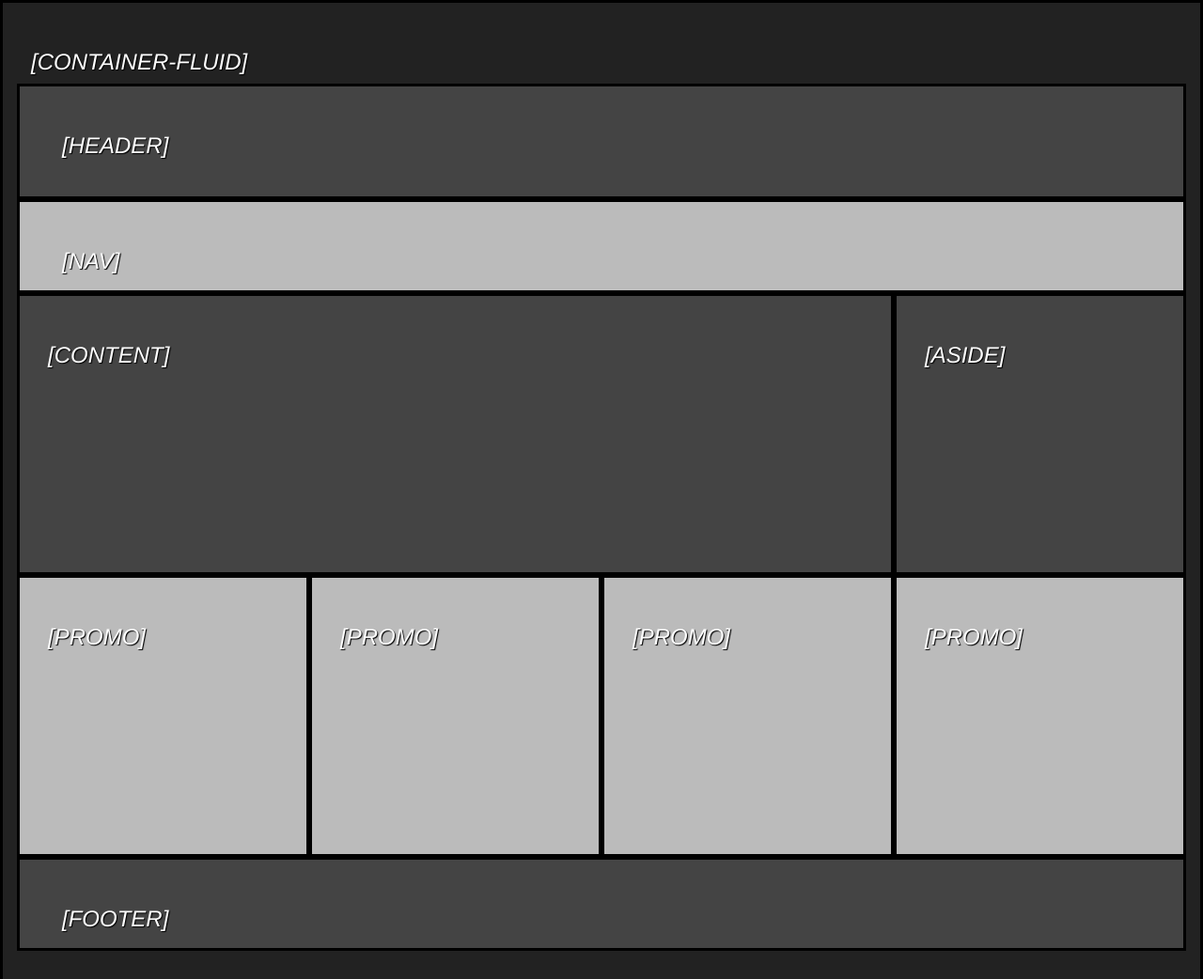
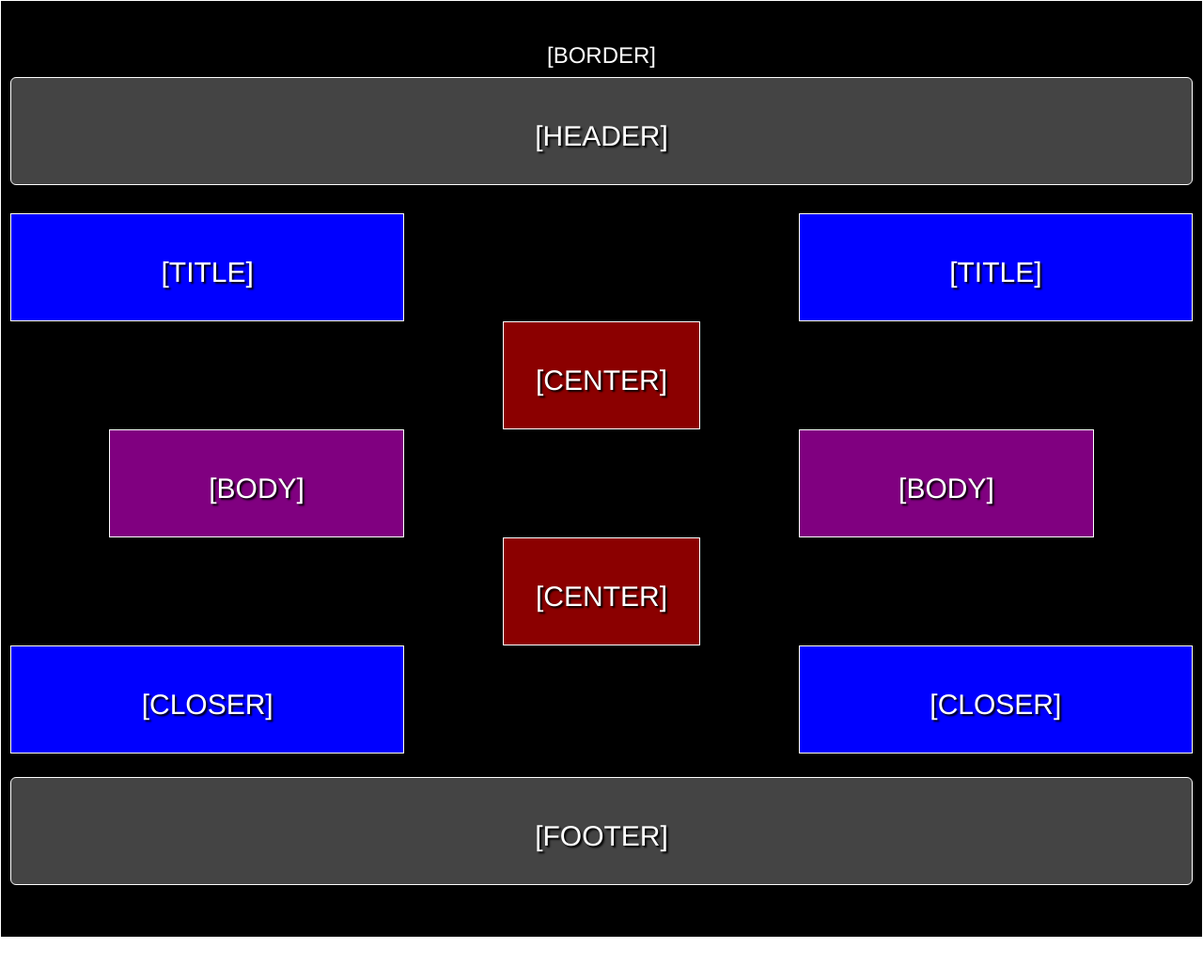
Before and after one commit to jsdarrell21/day-2, a plain HTML site: page index.html in a window 1280 px wide. Shown: the whole page at 94% size. After the commit the page ends 998 px from the top, so only its background shows below. Drawn offline with nearby package versions, Linux system fonts and the light colour scheme.

Commit message:
finished day 2 HW

```diff
--- a/css/styles.css
+++ b/css/styles.css
@@ -1,50 +1,47 @@
-.container-fluid{
-  background-color: #222;
-  padding: 30px;
-  border: 3px solid black;
-  color: white;
-  font-style: italic;
-  text-shadow: 1px 1px 1px black;
+body {
+  min-height: 100vh;
+  color: #fff;
+  text-shadow: 2px 2px 2px #000;
 }
 
-.header{
+.border {
+  background-color: #000;
+  border: 1px solid #fff;
+  padding: 25px;
+}
+.header {
   background-color: #444;
-  padding: 30px;
-  border: 3px solid black;
+  border: 1px solid #fff;
+  padding: 25px;
 }
 
-.nav{
-  background-color: #bbb;
-  padding: 30px;
-  border: 3px solid black;
-  height: 100px;
+.title {
+  background-color: blue;
+  border: 1px solid #fff;
+  padding: 25px;
 }
 
-.content{
-  background-color: #444;
-  padding: 30px;
-  border: 3px solid black;
-  height: 300px;
+.center {
+  background-color: darkred;
+  border: 1px solid #fff;
+  padding: 25px;
 }
 
-.aside{
-  background-color: #444;
-  padding: 30px;
-  border: 3px solid black;
-  height: 300px;
+.body {
+  background-color: purple;
+  border: 1px solid #fff;
+  padding: 25px;
 }
 
-.promo{
-  background-color: #bbb;
-  padding: 30px;
-  border: 3px solid black;
-  height: 300px;
+.closer {
+  background-color: blue;
+  border: 1px solid #fff;
+  padding: 25px;
 }
 
-footer{
+.footer {
   background-color: #444;
-  padding: 30px;
-  height: 100px;
-  color: white;
-  border: 3px solid black;
+  border: 1px solid #fff;
+  padding: 25px;
+  margin-top: 25px;
 }
--- a/index.html
+++ b/index.html
@@ -5,12 +5,11 @@
     <meta http-equiv="X-UA-Compatible" content="IE=edge">
     <meta name="viewport" content="width=device-width, initial-scale=1">
     <!-- The above 3 meta tags *must* come first in the head; any other head content must come *after* these tags -->
-    <title>Bootstrap 101 Template</title>
+    <title>Day 2</title>
 
     <!-- Bootstrap -->
-    <link href="css/bootstrap.min.css" rel="stylesheet">
-    <link href="css/styles.css" rel="stylesheet">
-
+    <link rel="stylesheet" href="css/bootstrap.min.css">
+    <link rel="stylesheet" href="css/styles.css">
     <!-- HTML5 shim and Respond.js for IE8 support of HTML5 elements and media queries -->
     <!-- WARNING: Respond.js doesn't work if you view the page via file:// -->
     <!--[if lt IE 9]>
@@ -19,52 +18,55 @@
     <![endif]-->
   </head>
   <body>
-    <div class="container-fluid">
-      <h3>[CONTAINER-FLUID]</h3>
-      <div class="row header">
-        <div class="col-sm-12">
-          <h3>[HEADER]</h3>
+
+    <div class="container-fluid border text-center">
+      <h3>[BORDER]</h3>
+      <div class="row jumbotron header text-center">
+        <div class="col-md-12">
+          <h2>[HEADER]</h2>
         </div>
-      </div><!-- End Header -->
-
-      <div class="row nav">
-        <div class="col-sm-12">
-          <h3>[NAV]</h3>
+      </div>
+      <div class="row">
+        <div class="col-md-4 title text-center">
+          <h2>[TITLE]</h2>
         </div>
-      </div><!-- End Nav -->
-
+        <div class="col-md-4 col-md-offset-4 title text-center">
+          <h2>[TITLE]</h2>
+        </div>
+      </div>
       <div class="row">
-        <div class="col-sm-9 content">
-          <h3>[CONTENT]</h3>
+        <div class="col-md-2 col-md-offset-5 center text-center">
+          <h2>[CENTER]</h2>
         </div>
-        <div class="col-sm-3 aside">
-          <h3>[ASIDE]</h3>
+      </div>
+      <div class="row">
+        <div class="col-md-3 col-md-offset-1 body text-center">
+          <h2>[BODY]</h2>
         </div>
-      </div><!-- End Content and Aside -->
-
+        <div class="col-md-3 col-md-offset-4 body text-center">
+          <h2>[BODY]</h2>
+        </div>
+      </div>
       <div class="row">
-        <div class="col-sm-3 promo">
-          <h3>[PROMO]</h3>
+        <div class="col-md-2 col-md-offset-5 center text-center">
+          <h2>[CENTER]</h2>
         </div>
-        <div class="col-sm-3 promo">
-          <h3>[PROMO]</h3>
+      </div>
+      <div class="row">
+        <div class="col-md-4 closer text-center">
+          <h2>[CLOSER]</h2>
         </div>
-        <div class="col-sm-3 promo">
-          <h3>[PROMO]</h3>
+        <div class="col-md-4 col-md-offset-4 closer text-center">
+          <h2>[CLOSER]</h2>
         </div>
-        <div class="col-sm-3 promo">
-          <h3>[PROMO]</h3>
+      </div>
+      <div class="row jumbotron footer text-center">
+        <div class="col-md-12">
+          <h2>[FOOTER]</h2>
         </div>
-      </div><!-- End Promo Boxes -->
-
-      <footer class="row">
-        <div class="col-sm-12">
-          <h3>[FOOTER]</h3>
-        </div>
-      </footer>
-    </div><!-- container-fluid -->
-
-  <!-- jQuery (necessary for Bootstrap's JavaScript plugins) -->
+      </div>
+    </div>
+    <!-- jQuery (necessary for Bootstrap's JavaScript plugins) -->
     <script src="https://ajax.googleapis.com/ajax/libs/jquery/1.11.3/jquery.min.js"></script>
     <!-- Include all compiled plugins (below), or include individual files as needed -->
     <script src="js/bootstrap.min.js"></script>
```
